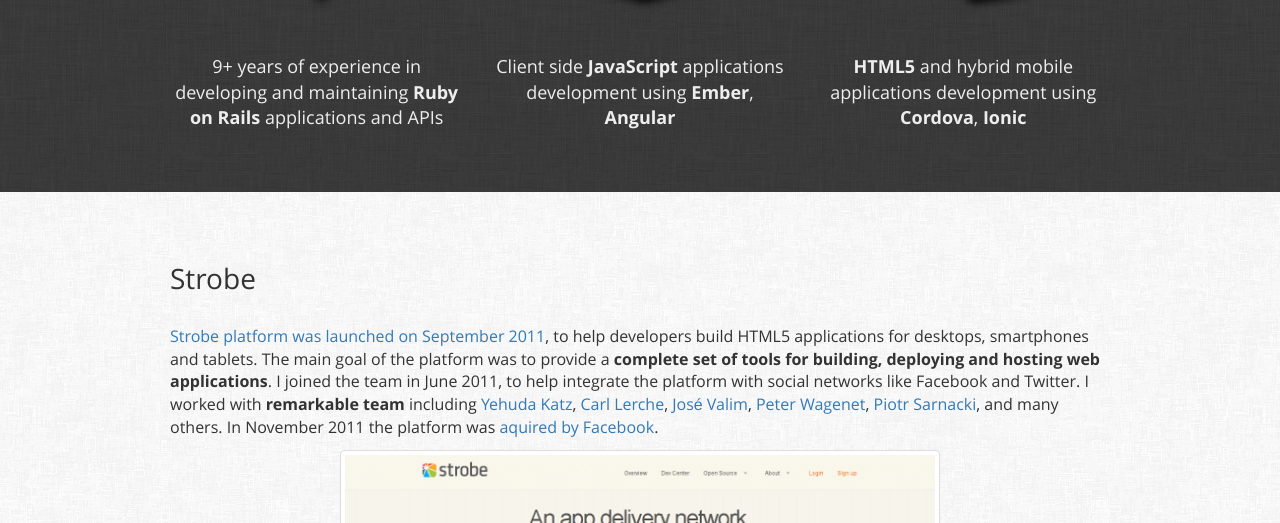
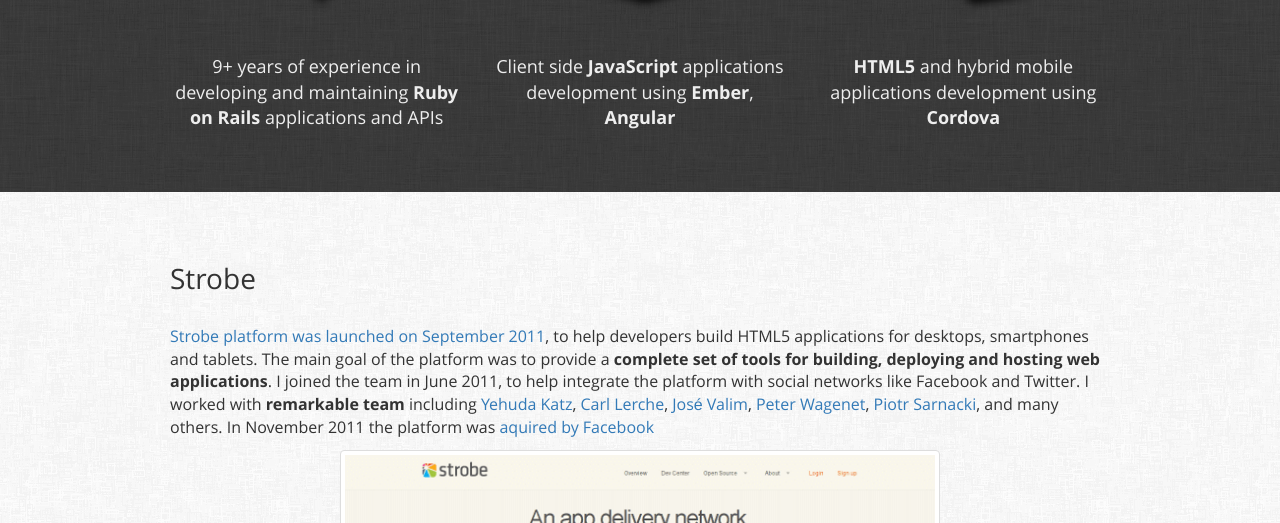
Before and after one commit to qoobaa/qoobaa.github.io, a Jekyll site: the page built from index.html, in a window 1280 px wide and 900 px high, scrolled down 972 px. Shown: the part 155-678 px from the top of the window. Built offline with Jekyll 4.4.1, drawn with Linux system fonts in a browser that asks for light colours.

Commit message:
removed ionic

```diff
--- a/index.html
+++ b/index.html
@@ -50,7 +50,7 @@
 
         <p>
           <strong>HTML5</strong> and hybrid mobile applications development
-          using <strong>Cordova</strong>, <strong>Ionic</strong>
+          using <strong>Cordova</strong>
         </p>
       </div>
     </div>
@@ -61,7 +61,7 @@
   <div class="container">
     <h3>Strobe</h3>
     <p>
-      <a href="http://techcrunch.com/2011/09/01/strobe-launches-game-changing-html5-app-platform/">Strobe platform was launched on September 2011</a>, to help developers build HTML5 applications for desktops, smartphones and tablets. The main goal of the platform was to provide a <strong>complete set of tools for building, deploying and hosting web applications</strong>. I joined the team in June 2011, to help integrate the platform with social networks like Facebook and Twitter. I worked with <strong>remarkable team</strong> including <a href="https://github.com/wycats">Yehuda Katz</a>, <a href="https://github.com/carllerche">Carl Lerche</a>, <a href="https://github.com/josevalim">Jos&#233; Valim</a>, <a href="https://github.com/wagenet">Peter Wagenet</a>, <a href="https://github.com/drogus">Piotr Sarnacki</a>, and many others. In November 2011 the platform was <a href="http://techcrunch.com/2011/11/08/facebook-acquires-html5-app-delivery-network-strobe-sproutcore-lives-on/">aquired by Facebook</a>.
+      <a href="http://techcrunch.com/2011/09/01/strobe-launches-game-changing-html5-app-platform/">Strobe platform was launched on September 2011</a>, to help developers build HTML5 applications for desktops, smartphones and tablets. The main goal of the platform was to provide a <strong>complete set of tools for building, deploying and hosting web applications</strong>. I joined the team in June 2011, to help integrate the platform with social networks like Facebook and Twitter. I worked with <strong>remarkable team</strong> including <a href="https://github.com/wycats">Yehuda Katz</a>, <a href="https://github.com/carllerche">Carl Lerche</a>, <a href="https://github.com/josevalim">Jos&#233; Valim</a>, <a href="https://github.com/wagenet">Peter Wagenet</a>, <a href="https://github.com/drogus">Piotr Sarnacki</a>, and many others. In November 2011 the platform was <a href="http://techcrunch.com/2011/11/08/facebook-acquires-html5-app-delivery-network-strobe-sproutcore-lives-on/">aquired by Facebook</a>
     </p>
     <p class="text-center">
       <img alt="Strobe" class="screenshot img-thumbnail" width="600" height="312" src="/i/projects/strobe.png" />
```
